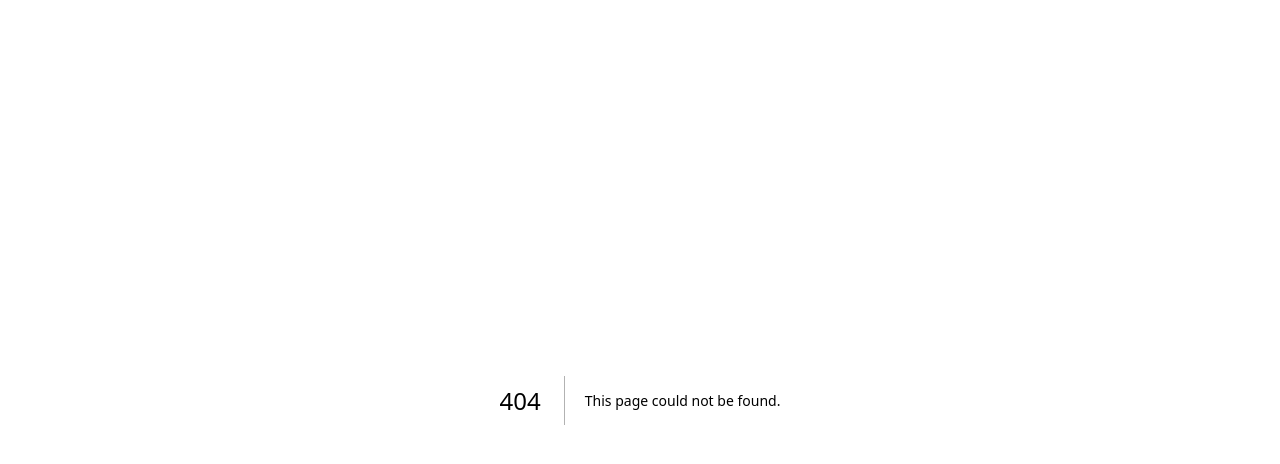
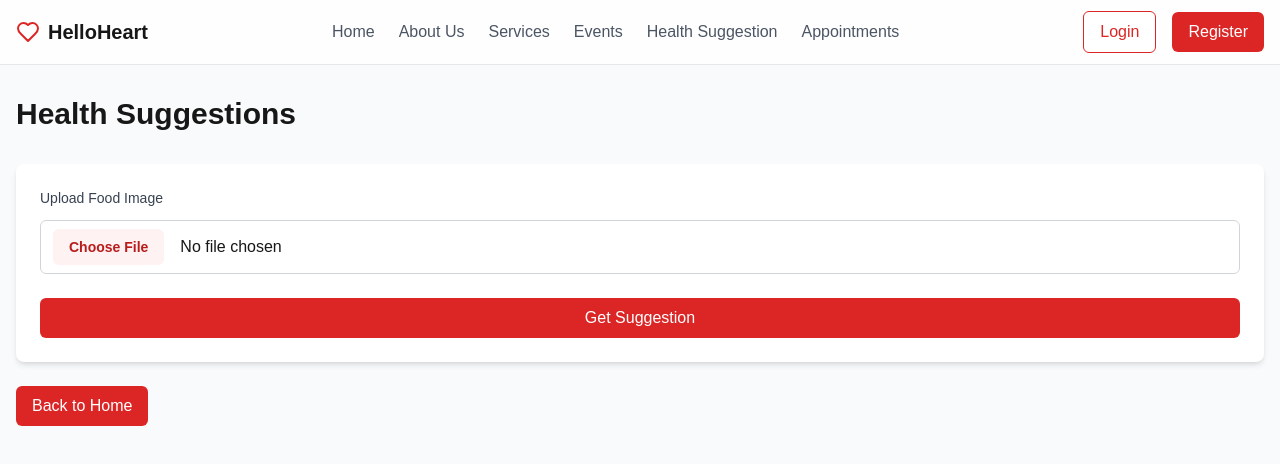
Before and after one commit to nusratalam123/hello-health, a Next.js app: page /food-image in a window 1280 px wide. Before the commit this address had no page. Shown: the top 464 px of the page. Built offline with nearby package versions, Linux system fonts and the light colour scheme.

Commit message:
add food image page

```diff
--- /dev/null
+++ b/app/food-image/page.tsx
@@ -0,0 +1,98 @@
+'use client';
+
+import { useState } from 'react';
+import { useRouter } from 'next/navigation';
+import { Button, Input, Label } from '@/components/ui';
+import Navbar from '@/components/navbar';
+import axios from 'axios';
+
+// Define the type for the API response
+interface ApiResponse {
+  food: string;
+  confidence: number;
+  suitability: string;
+  message: string;
+}
+
+export default function HealthSuggestionsPage() {
+  const router = useRouter();
+
+  const [file, setFile] = useState<File | null>(null);
+  const [isUploading, setIsUploading] = useState(false);
+  const [response, setResponse] = useState<ApiResponse | null>(null); // Explicitly typed state
+
+  const handleFileChange = (e: React.ChangeEvent<HTMLInputElement>) => {
+    const selectedFile = e.target.files ? e.target.files[0] : null;
+    setFile(selectedFile);
+    setResponse(null); // Clear previous response
+  };
+
+  const handleSubmit = async (e: React.FormEvent) => {
+    e.preventDefault();
+
+    if (!file) {
+      alert('Please upload a file!');
+      return;
+    }
+
+    const formData = new FormData();
+    formData.append('image', file);
+
+    try {
+      setIsUploading(true);
+      const res = await axios.post('http://localhost:7000/api/food-analysis/upload-food', formData, {
+        headers: {
+          'Content-Type': 'multipart/form-data',
+        },
+      });
+
+      setResponse(res.data); // Save the response with the correct type
+      setIsUploading(false);
+    } catch (error) {
+      console.error('Error uploading file:', error);
+      alert('Failed to submit. Please try again.');
+      setIsUploading(false);
+    }
+  };
+
+  return (
+    <div className="min-h-screen bg-gray-50">
+      <Navbar />
+      <main className="container mx-auto px-4 pt-24 pb-12">
+        <h1 className="text-3xl font-bold mb-8">Health Suggestions</h1>
+
+        <form onSubmit={handleSubmit} className="space-y-6 bg-white p-6 rounded-lg shadow-md">
+          <div className="space-y-2">
+            <Label htmlFor="reportFile">Upload Food Image</Label>
+            <Input
+              id="reportFile"
+              type="file"
+              onChange={handleFileChange}
+              accept=".png,.jpg,.jpeg"
+              className="file:mr-4 file:py-2 file:px-4 file:rounded-md file:border-0 file:text-sm file:font-semibold file:bg-red-50 file:text-red-700 hover:file:bg-red-100"
+            />
+          </div>
+
+          <Button type="submit" className="w-full bg-red-600 hover:bg-red-700" disabled={isUploading}>
+            {isUploading ? 'Submitting...' : 'Get Suggestion'}
+          </Button>
+        </form>
+
+        {/* Show the API response */}
+        {response && (
+          <div className="mt-8 bg-white p-6 rounded-lg shadow-md">
+            <h2 className="text-xl font-bold mb-4">Analysis Results</h2>
+            <p><strong>Food:</strong> {response.food}</p>
+            <p><strong>Confidence:</strong> {(response.confidence * 100).toFixed(2)}%</p>
+            <p><strong>Suitability:</strong> {response.suitability}</p>
+            <p><strong>Message:</strong> {response.message}</p>
+          </div>
+        )}
+
+        <Button onClick={() => router.push('/')} className="mt-6 bg-gray-200 text-gray-700 hover:bg-gray-300">
+          Back to Home
+        </Button>
+      </main>
+    </div>
+  );
+}
```
